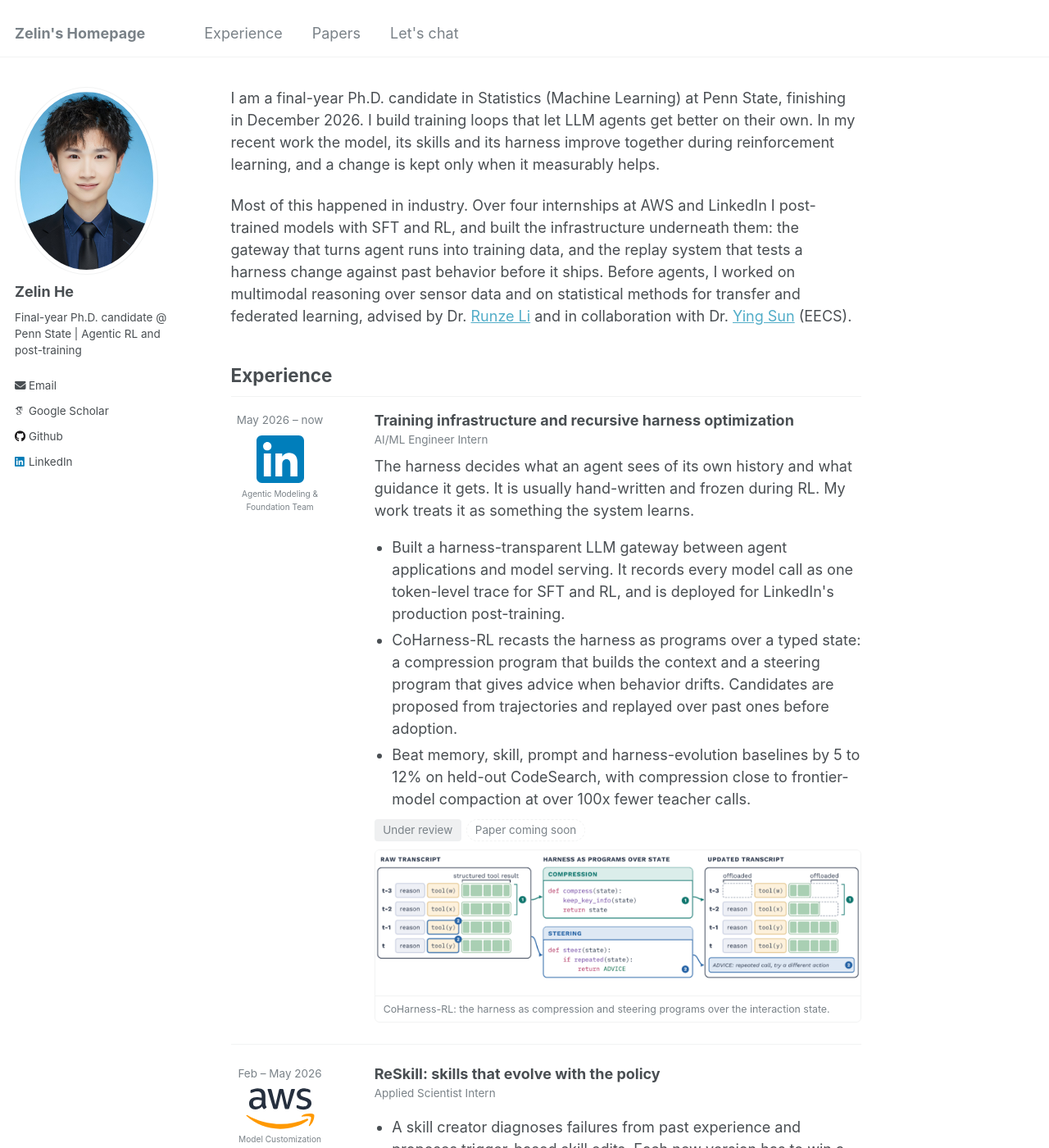
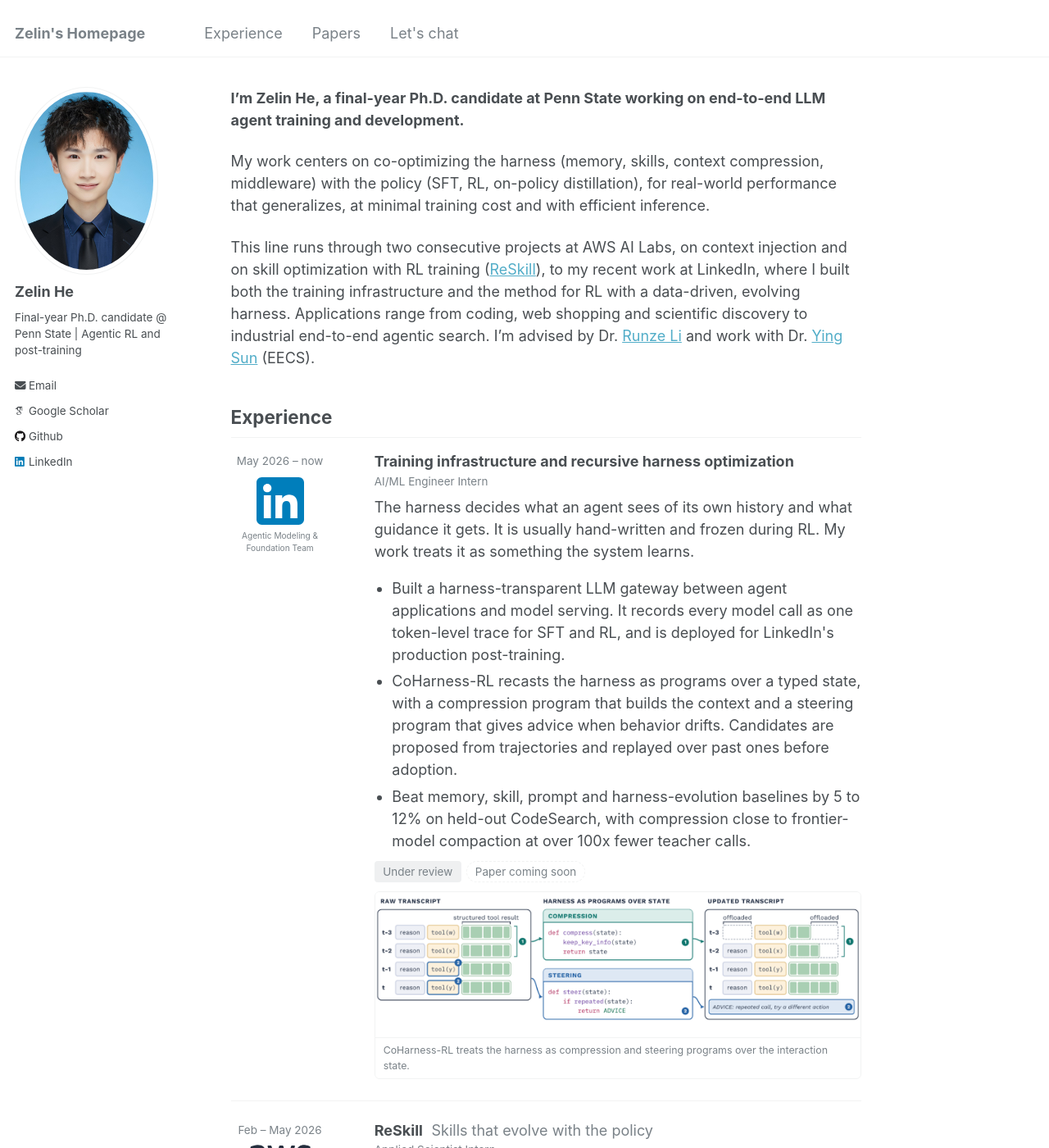
Before and after one commit to ZLHe0/zelinhe.github.io, a Jekyll site: the page built from _pages/about.md, in a window 1280 px wide and 1400 px high. Shown: the whole window at 82% size. Built offline with Jekyll 4.4.1, drawn with Linux system fonts in a browser that asks for light colours; some web fonts are replaced; some of the changed text lies outside the part shown.

Commit message:
New intro in Zelin's wording; remove colons from page copy
Co-Authored-By: Claude Opus 5.5 <noreply@anthropic.com>

```diff
--- a/_pages/about.md
+++ b/_pages/about.md
@@ -8,9 +8,11 @@ redirect_from:
 ---
 {% include base_path %}
 
-I am a final-year Ph.D. candidate in Statistics (Machine Learning) at Penn State, finishing in December 2026. I build training loops that let LLM agents get better on their own. In my recent work the model, its skills and its harness improve together during reinforcement learning, and a change is kept only when it measurably helps.
+**I'm Zelin He, a final-year Ph.D. candidate at Penn State working on end-to-end LLM agent training and development.**
 
-Most of this happened in industry. Over four internships at AWS and LinkedIn I post-trained models with SFT and RL, and built the infrastructure underneath them: the gateway that turns agent runs into training data, and the replay system that tests a harness change against past behavior before it ships. Before agents, I worked on multimodal reasoning over sensor data and on statistical methods for transfer and federated learning, advised by Dr. [Runze Li](https://runzelipsu.github.io/) and in collaboration with Dr. [Ying Sun](https://ysunac.github.io/) (EECS).
+My work centers on co-optimizing the harness (memory, skills, context compression, middleware) with the policy (SFT, RL, on-policy distillation), for real-world performance that generalizes, at minimal training cost and with efficient inference.
+
+This line runs through two consecutive projects at AWS AI Labs, on context injection and on skill optimization with RL training ([ReSkill](https://github.com/amazon-science/reskill)), to my recent work at LinkedIn, where I built both the training infrastructure and the method for RL with a data-driven, evolving harness. Applications range from coding, web shopping and scientific discovery to industrial end-to-end agentic search. I'm advised by Dr. [Runze Li](https://runzelipsu.github.io/) and work with Dr. [Ying Sun](https://ysunac.github.io/) (EECS).
 
 <h2 id="experience">Experience</h2>
 
@@ -26,11 +28,11 @@ Most of this happened in industry. Over four internships at AWS and LinkedIn I p
     <p>The harness decides what an agent sees of its own history and what guidance it gets. It is usually hand-written and frozen during RL. My work treats it as something the system learns.</p>
     <ul>
       <li>Built a harness-transparent LLM gateway between agent applications and model serving. It records every model call as one token-level trace for SFT and RL, and is deployed for LinkedIn's production post-training.</li>
-      <li>CoHarness-RL recasts the harness as programs over a typed state: a compression program that builds the context and a steering program that gives advice when behavior drifts. Candidates are proposed from trajectories and replayed over past ones before adoption.</li>
+      <li>CoHarness-RL recasts the harness as programs over a typed state, with a compression program that builds the context and a steering program that gives advice when behavior drifts. Candidates are proposed from trajectories and replayed over past ones before adoption.</li>
       <li>Beat memory, skill, prompt and harness-evolution baselines by 5 to 12% on held-out CodeSearch, with compression close to frontier-model compaction at over 100x fewer teacher calls.</li>
     </ul>
     <div class="xp-links"><span class="venue">Under review</span><span class="soon">Paper coming soon</span></div>
-    <figure class="xp-fig"><img src="{{ base_path }}/images/work/coharness.png" alt="A raw transcript passes through compression and steering programs to produce an updated transcript"><figcaption>CoHarness-RL: the harness as compression and steering programs over the interaction state.</figcaption></figure>
+    <figure class="xp-fig"><img src="{{ base_path }}/images/work/coharness.png" alt="A raw transcript passes through compression and steering programs to produce an updated transcript"><figcaption>CoHarness-RL treats the harness as compression and steering programs over the interaction state.</figcaption></figure>
   </div>
 </div>
 
@@ -39,7 +41,7 @@ Most of this happened in industry. Over four internships at AWS and LinkedIn I p
     <span class="xp-logo fill"><img src="{{ base_path }}/images/logos/aws.svg" alt="AWS"></span>
     <span class="xp-team">Model Customization</span></div>
   <div class="xp-what">
-    <h3>ReSkill: skills that evolve with the policy</h3>
+    <h3>ReSkill <span class="xp-tag">Skills that evolve with the policy</span></h3>
     <p class="xp-role">Applied Scientist Intern</p>
     <ul>
       <li>A skill creator diagnoses failures from past experience and proposes trigger-based skill edits. Each new version has to win a counterfactual A/B test inside GRPO's rollout groups before it is adopted.</li>
@@ -57,11 +59,11 @@ Most of this happened in industry. Over four internships at AWS and LinkedIn I p
     <span class="xp-logo fill"><img src="{{ base_path }}/images/logos/aws.svg" alt="AWS"></span>
     <span class="xp-team">AutoML (AutoGluon)</span></div>
   <div class="xp-what">
-    <h3>SenTSR-Bench: thinking with injected knowledge</h3>
+    <h3>SenTSR-Bench <span class="xp-tag">Thinking with injected knowledge</span></h3>
     <p class="xp-role">Applied Scientist Intern</p>
     <ul>
       <li>Built a benchmark for diagnostic reasoning on production sensor data, with a VLM-driven synthetic-data pipeline that scales training data 260x.</li>
-      <li>A small time-series model, trained with SFT and RL, writes its analysis straight into a frozen reasoning model's thinking: +11.2% accuracy over Claude 3.7 and Qwen3.</li>
+      <li>A small time-series model, trained with SFT and RL, writes its analysis straight into a frozen reasoning model's thinking, reaching +11.2% accuracy over Claude 3.7 and Qwen3.</li>
       <li>Piloted the system with 5x faster inference than comparable commercial model APIs.</li>
     </ul>
     <div class="xp-links"><span class="venue">AISTATS 2026</span><a href="https://arxiv.org/abs/2602.19455">Paper</a><a href="https://github.com/ZLHe0/SenTSR-Bench">Code</a></div>
@@ -74,10 +76,10 @@ Most of this happened in industry. Over four internships at AWS and LinkedIn I p
     <span class="xp-logo"><img src="{{ base_path }}/images/logos/amazon.svg" alt="Amazon"></span>
     <span class="xp-team">IntelliHub</span></div>
   <div class="xp-what">
-    <h3>VLM4TS: vision-language models for anomaly detection</h3>
+    <h3>VLM4TS <span class="xp-tag">Vision-language models for anomaly detection</span></h3>
     <p class="xp-role">Applied Scientist Intern</p>
     <ul>
-      <li>A lightweight Vision Transformer screens sensor data and a vision-language model verifies the flagged windows: +24.6% F1 at 36x lower token cost.</li>
+      <li>A lightweight Vision Transformer screens sensor data and a vision-language model verifies the flagged windows, lifting F1 by 24.6% at 36x lower token cost.</li>
       <li>Evaluated on 130 assets at Amazon fulfillment centers and three public benchmarks.</li>
     </ul>
     <div class="xp-links"><span class="venue">AAAI 2026 Oral</span><a href="https://arxiv.org/pdf/2506.06836">Paper</a><a href="https://github.com/ZLHe0/VLM4TS">Code</a></div>
--- a/_sass/_experience.scss
+++ b/_sass/_experience.scss
@@ -16,6 +16,7 @@
 .xp-what {
   min-width: 0;
   h3 { margin: 0 0 0.15em; font-size: $type-size-5; }
+  .xp-tag { font-weight: 400; color: $gray; margin-left: 0.35em; }
   .xp-role { margin: 0 0 0.6em; font-size: $type-size-6; color: $gray; }
   p, ul { font-size: $type-size-5; margin-bottom: 0.6em; }
   ul { padding-left: 1.2em; }
```
